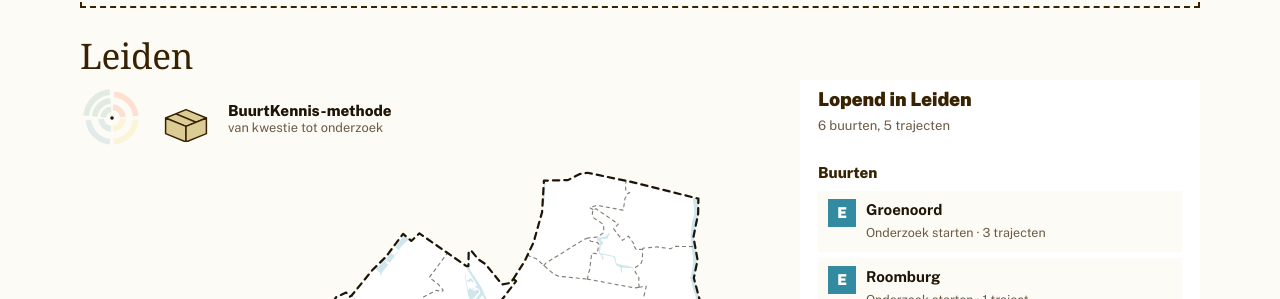
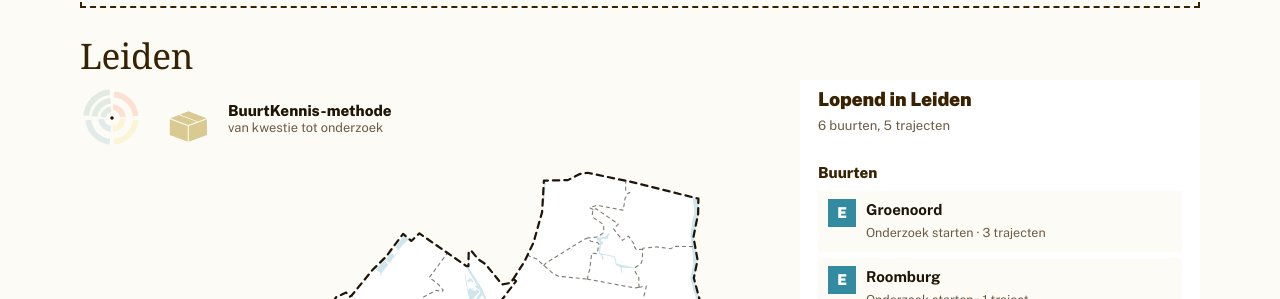
Before and after one commit to CitizenScienceLab/buurtkennis, a Jekyll site: the page built from werkversie.html, in a window 1280 px wide. Shown: the part 133-432 px from the top of the page. Built offline with Jekyll 4.4.1, drawn with Linux system fonts in a browser that asks for light colours; some web fonts are replaced.

Commit message:
Dichte doos in de stijl van de fase-doosjes, en zonder verspringen
De dichte doos in het midden van de ringen (en naast de figuur op de kaart)
was een los symbool met donkere lijnen, met een andere maat en plek dan de
doosjes van de fases: de doos sprong als je een stap aanwees.
Nu is het assets/doosjes/dicht.svg: dezelfde vlakken met witte naden, in
hetzelfde assenstelsel als b–e. De doos blijft staan, alleen het icoon
erboven wisselt. Alles 12 hoger, zodat doos en icoon in de kern passen.

Co-Authored-By: Claude Opus 5.5 <noreply@anthropic.com>

```diff
--- a/_includes/kaart-blok.html
+++ b/_includes/kaart-blok.html
@@ -14,7 +14,7 @@
   <p class="plek naam" id="plek">Leiden</p>
   <div class="ringen-rij">
     {% include ringen.svg %}
-    <span class="figuur-doos leeg" id="figuur-doos" aria-hidden="true"><img alt=""><svg viewBox="0 -8 100 80"><use href="#doos-dicht"/></svg></span>
+    <span class="figuur-doos" id="figuur-doos" aria-hidden="true"><img alt="" src="{{ '/assets/doosjes/dicht.svg' | relative_url }}"></span>
     <a class="fase-label" id="fase-label" href="{{ '/methode/' | relative_url }}">BuurtKennis-methode<small>van kwestie tot onderzoek</small></a>
   </div>
   <div class="kaart" id="kaart">{% include kaart-leiden.svg %}</div>
@@ -128,13 +128,13 @@ BUURTEN.forEach(b => {
 })();
 
 // --- figuur en kop: de gezette stappen van de gekozen buurt of het gekozen traject ---
-// het doosje van de hoogste fase; vooraf laden, zodat hover niet knippert
-const doosVan = top => { const f = FASES.find(x => x.code === top); return f && f.doos ? BASIS + f.doos : ''; };
+// het doosje van de hoogste fase, anders de dichte doos; vooraf laden, zodat hover niet knippert
+const DICHT = {{ '/assets/doosjes/dicht.svg' | relative_url | jsonify }};
+const doosVan = top => { const f = FASES.find(x => x.code === top); return f && f.doos ? BASIS + f.doos : DICHT; };
 FASES.forEach(f => { if (f.doos) new Image().src = BASIS + f.doos; });
 function zetDoos(top) {
   const d = doosVan(top), vak = $('figuur-doos'), img = vak.querySelector('img');
-  if (d && img.getAttribute('src') !== d) img.setAttribute('src', d);
-  vak.classList.toggle('leeg', !d);
+  if (img.getAttribute('src') !== d) img.setAttribute('src', d);
 }
 const aantalStappen = st => `${st.length} van ${IN_FIGUUR} ${IN_FIGUUR === 1 ? 'stap' : 'stappen'}`;
 const afslagNaam = a => a ? a.kort || a.naam : '';
--- a/assets/bk.css
+++ b/assets/bk.css
@@ -56,10 +56,9 @@ h3 { font-family: var(--kop); font-weight: 800; font-size: .95rem; color: var(--
    Bij een afslag vallen de niet-gezette bogen weg en staat er een stippelcirkel om de figuur. */
 .ringen-rij { display: flex; align-items: center; gap: 12px; min-height: 64px; margin-bottom: 10px }
 .ringen-rij .ringen { width: 64px; flex: none }
-/* het doosje van de fase uit het label; zonder stappen de lege, dichte doos */
+/* het doosje van de fase uit het label; zonder stappen de dichte doos (assets/doosjes/dicht.svg) */
 .figuur-doos { width: 60px; flex: none }
-.figuur-doos img, .figuur-doos svg { display: block; width: 100%; height: auto }
-.figuur-doos.leeg img, .figuur-doos:not(.leeg) svg { display: none }
+.figuur-doos img { display: block; width: 100%; height: auto }
 .fase-label { font-family: var(--kop); font-weight: 800; font-size: .95rem; color: var(--inkt); text-decoration: none; line-height: 1.2 }
 .fase-label small { display: block; font-family: var(--tekst); font-weight: 400; font-size: .8rem; color: var(--zacht) }
 .ringen { display: block; overflow: visible; --inkt-op-geel: #1E1407 }
--- a/methode/index.html
+++ b/methode/index.html
@@ -7,7 +7,6 @@ description: "Van kwesties verzamelen tot onderzoek starten: de stappen van de B
 {%- assign P = site.data.methode.pagina -%}{%- comment -%} teksten: _data/methode.yml, ook in het beheerscherm {%- endcomment %}
 <h1>{{ P.kop }}</h1>
 <p class="intro">{{ P.intro }} De uitgebreide uitleg staat in de <a class="uit" href="{{ site.data.methode.handleiding }}" target="_blank" rel="noopener">methodiek</a>.</p>
-{% include doos-symbolen.svg %}
 {%- comment -%} de fasetitels staan rond de cirkel bij hun kwart: linksboven, rechtsboven, rechtsonder, linksonder
   (zie assets/bk.css, .groot-figuur). In het midden de doos: dicht, of het doosje van de fase die je aanwijst. {%- endcomment %}
 <div class="groot-figuur">
```
Also changed, not shown: _includes/doos-symbolen.svg, _includes/ringen.svg, assets/doosjes/dicht.svg (added).
